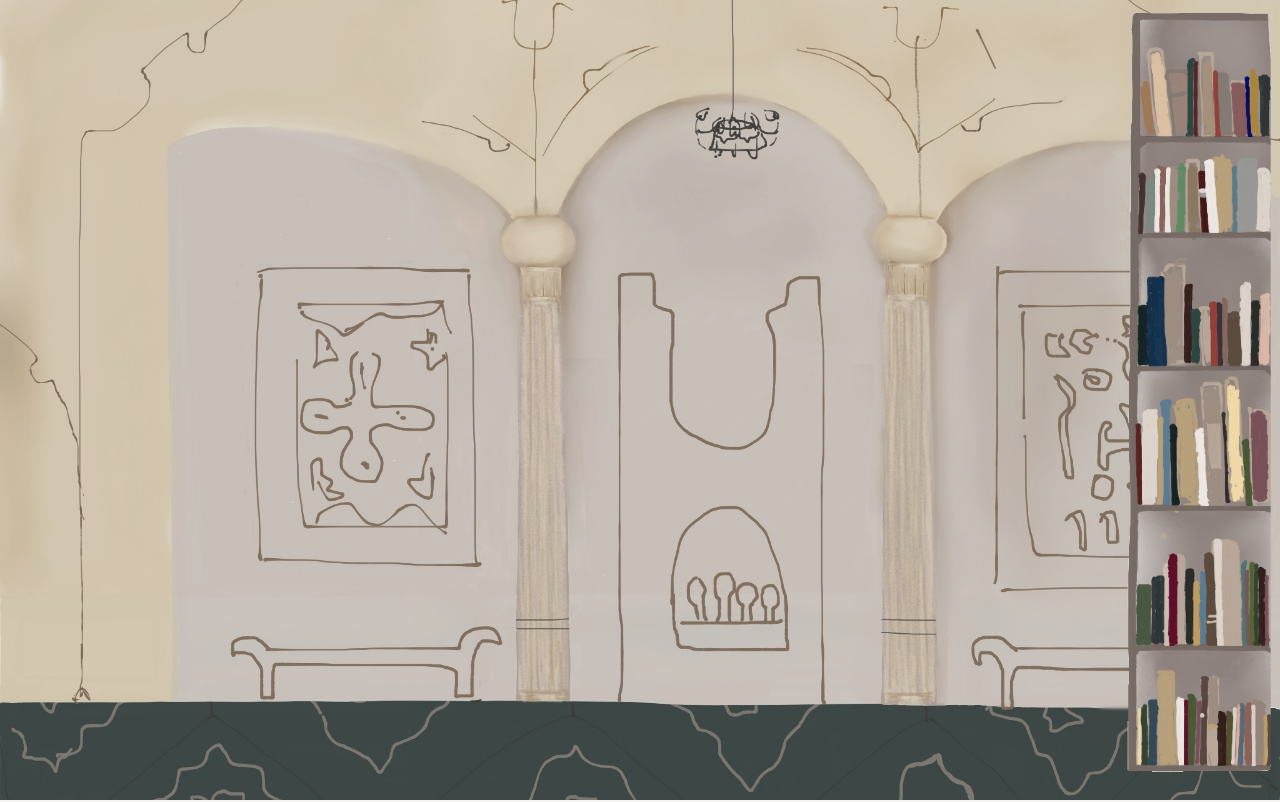
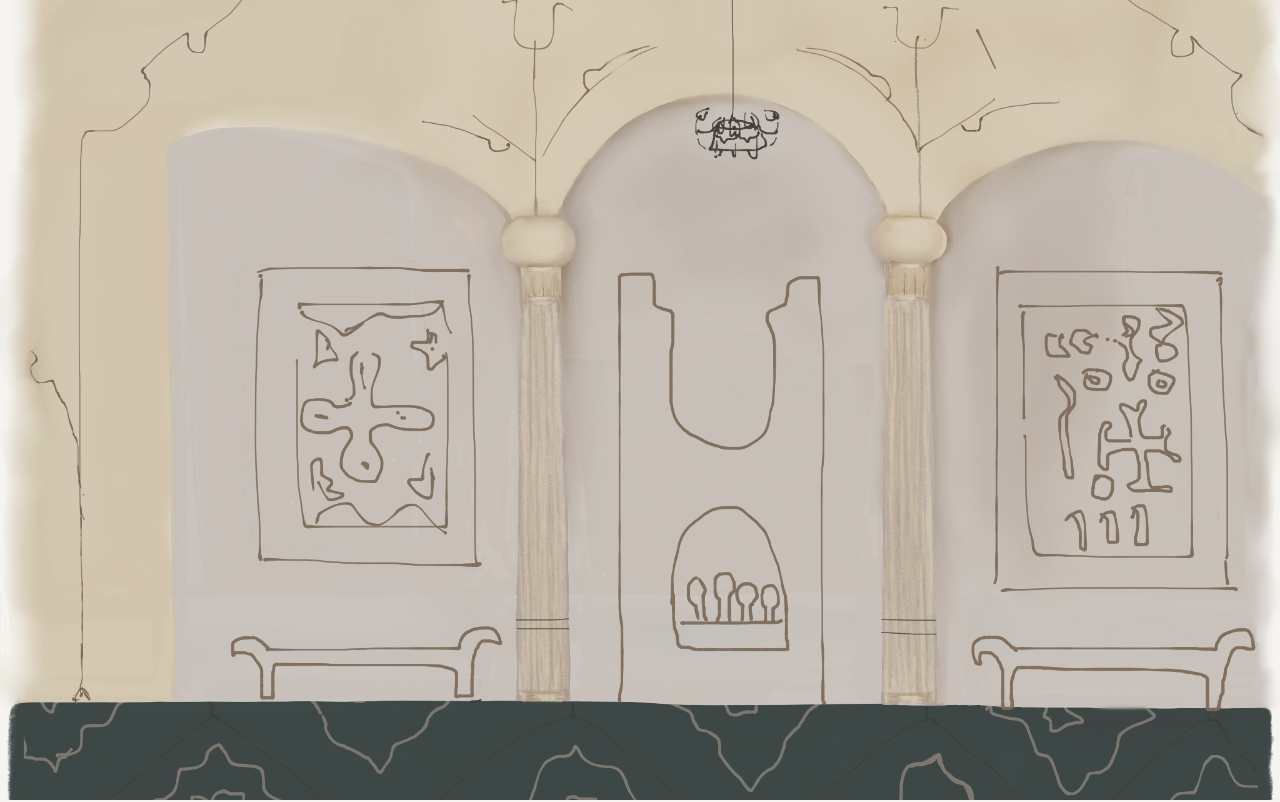
Before and after one commit to emonakov/decorativeprogressive, a React (Create React App) app: page / in a window 1280 px wide. Shown: the top 802 px of the page. Built offline with nearby package versions, Linux system fonts and the light colour scheme.

Commit message:
new hero background

```diff
--- a/src/components/hero/styles/hero.css
+++ b/src/components/hero/styles/hero.css
@@ -1,8 +1,8 @@
 section.hero {
-    background: url('../../../images/background.jpg') no-repeat center center fixed;
+    background: url('../../../images/background-2.PNG') no-repeat center center fixed;
     background-size: cover;
     background-position: center;
     grid-area: hero;
-    grid-column-end: span 3;
+    /* grid-column-end: span 3; */
     height: 100vh;
 }
--- a/src/components/styles/wrappers.css
+++ b/src/components/styles/wrappers.css
@@ -4,7 +4,7 @@
     grid-template-columns: repeat(2, 1fr) 200px;
     grid-template-rows: auto;
     grid-template-areas:
-        "hero hero bookshelf"
+        "hero hero hero"
         "screen sofa bookshelf"
 }
 
```
Also changed, not shown: src/images/background-2.PNG (added).
